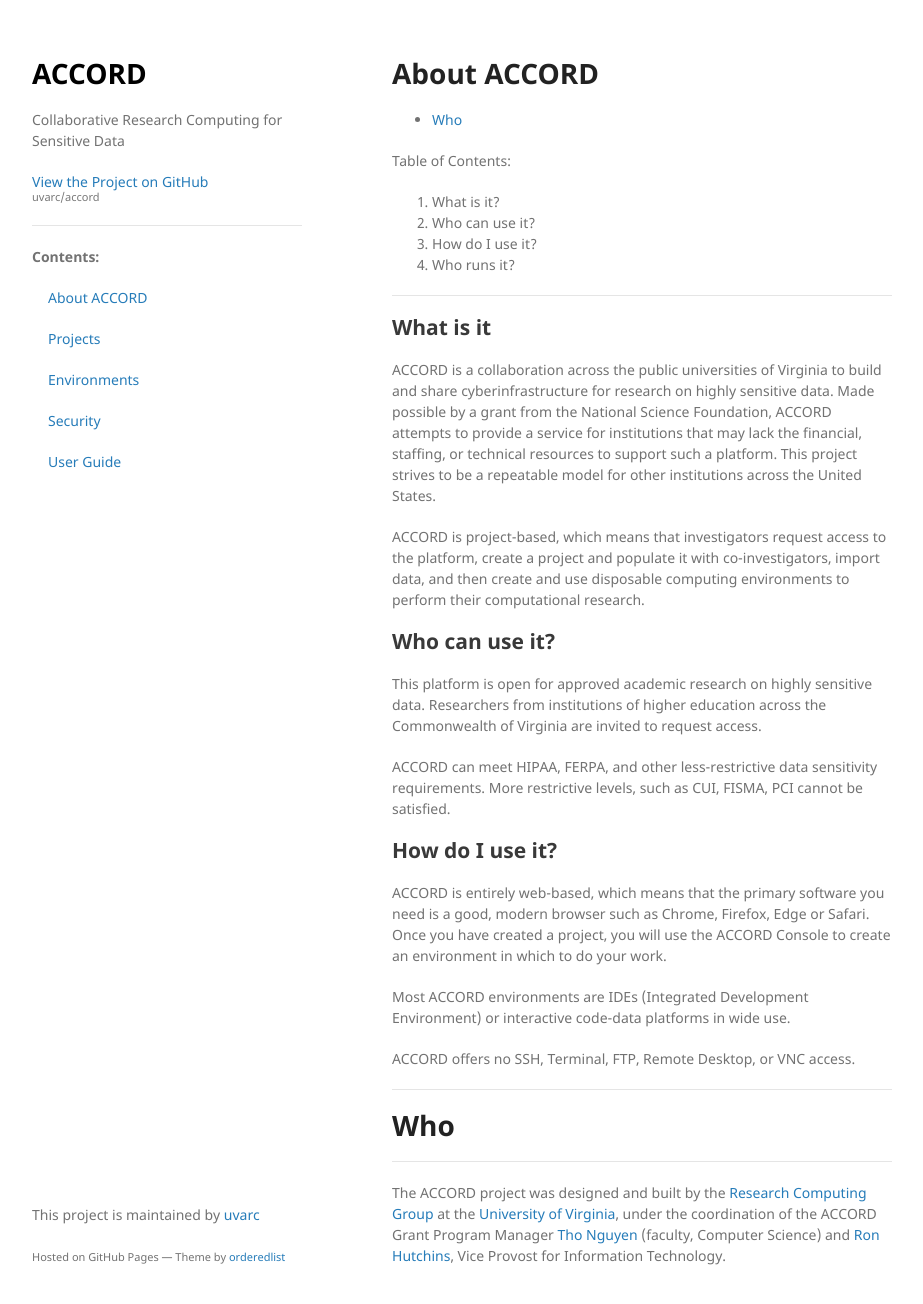
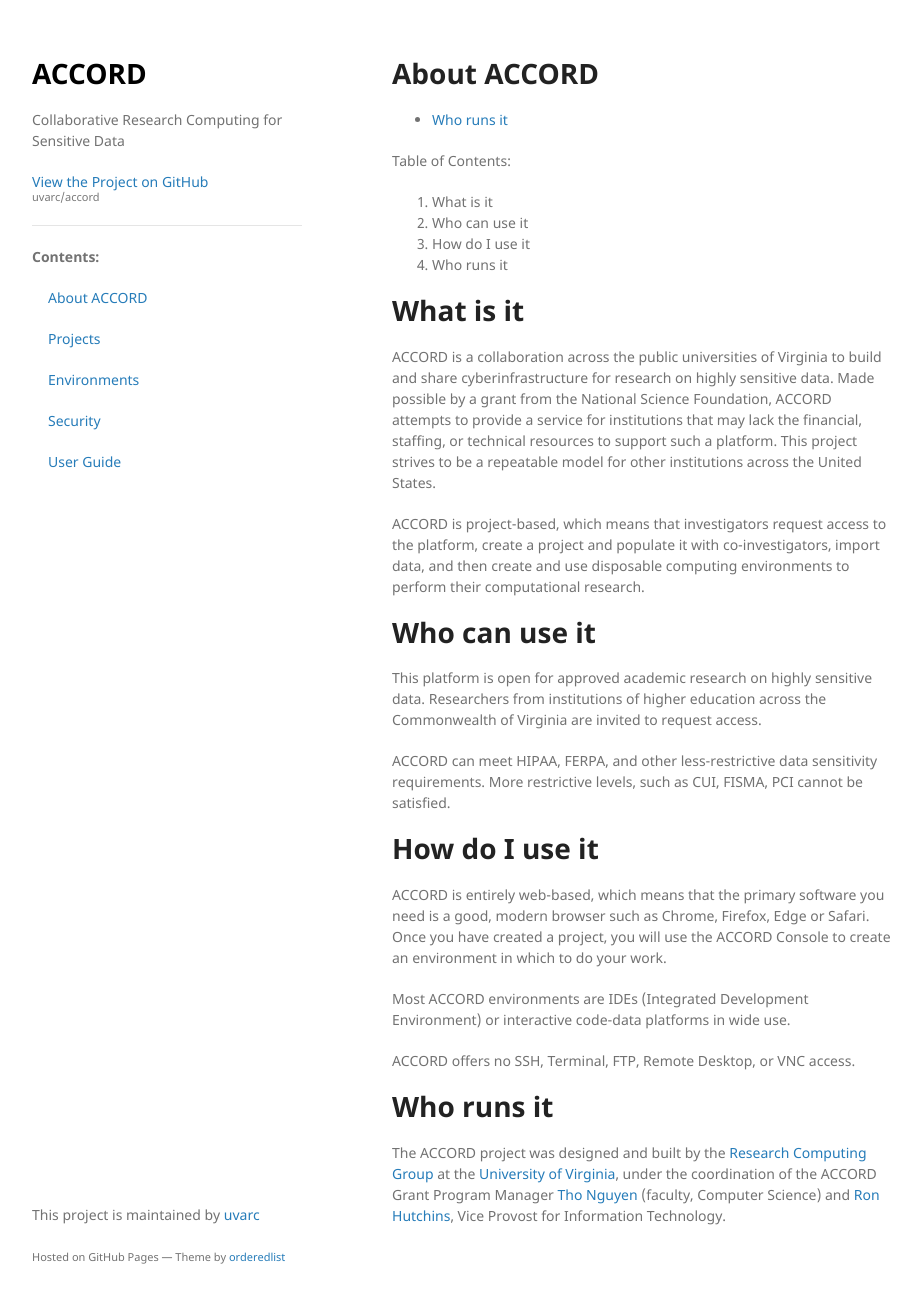
Before and after one commit to uvarc/accord, a Jekyll site: the page built from docs/about.md, in a window 1280 px wide and 1336 px high. Shown: the top 1304 px of the window, without its empty margins (178-1101 px from the left). Built offline with Jekyll 4.4.1, drawn with Linux system fonts in a browser that asks for light colours; our own code applies the rules of GitHub Pages for plain Markdown files.

Commit message:
Update about.md

```diff
--- a/docs/about.md
+++ b/docs/about.md
@@ -2,21 +2,19 @@
 layout: default
 ---
 
-About ACCORD
-=============================================================
+# About ACCORD
 
-* [Who](#markdown-header-who)
+* [Who runs it](#markdown-header-who-runs-it)
 
 Table of Contents:
-1. What is it?
-2. Who can use it?
-3. How do I use it?
-4. Who runs it?
+1. What is it
+2. Who can use it
+3. How do I use it
+4. Who runs it
 
------
 
-What is it
------------------
+# What is it
+
 
 ACCORD is a collaboration across the public universities of Virginia
 to build and share cyberinfrastructure for research on highly sensitive
@@ -32,8 +30,8 @@
 to perform their computational research.
 
 
-Who can use it?
--------------------
+# Who can use it
+
 
 This platform is open for approved academic research on highly sensitive data. Researchers from
 institutions of higher education across the Commonwealth of Virginia are invited to request access.
@@ -42,8 +40,8 @@
 restrictive levels, such as CUI, FISMA, PCI cannot be satisfied.
 
 
-How do I use it?
------------------------
+# How do I use it
+
 
 ACCORD is entirely web-based, which means that the primary software you need is a good, modern
 browser such as Chrome, Firefox, Edge or Safari. Once you have created a project, you will use the
@@ -54,10 +52,10 @@
 
 ACCORD offers no SSH, Terminal, FTP, Remote Desktop, or VNC access.
 
------
 
-# Who
-------------------
+
+# Who runs it
+
 
 The ACCORD project was designed and built by the [Research Computing Group](https://www.rc.virginia.edu) at the [University of Virginia](https://www.virginia.edu/), under the coordination of the ACCORD Grant Program Manager
 [Tho Nguyen](https://vpit.virginia.edu/tho) (faculty, Computer Science) and [Ron Hutchins](https://vpit.virginia.edu/), Vice Provost for Information Technology.
```
